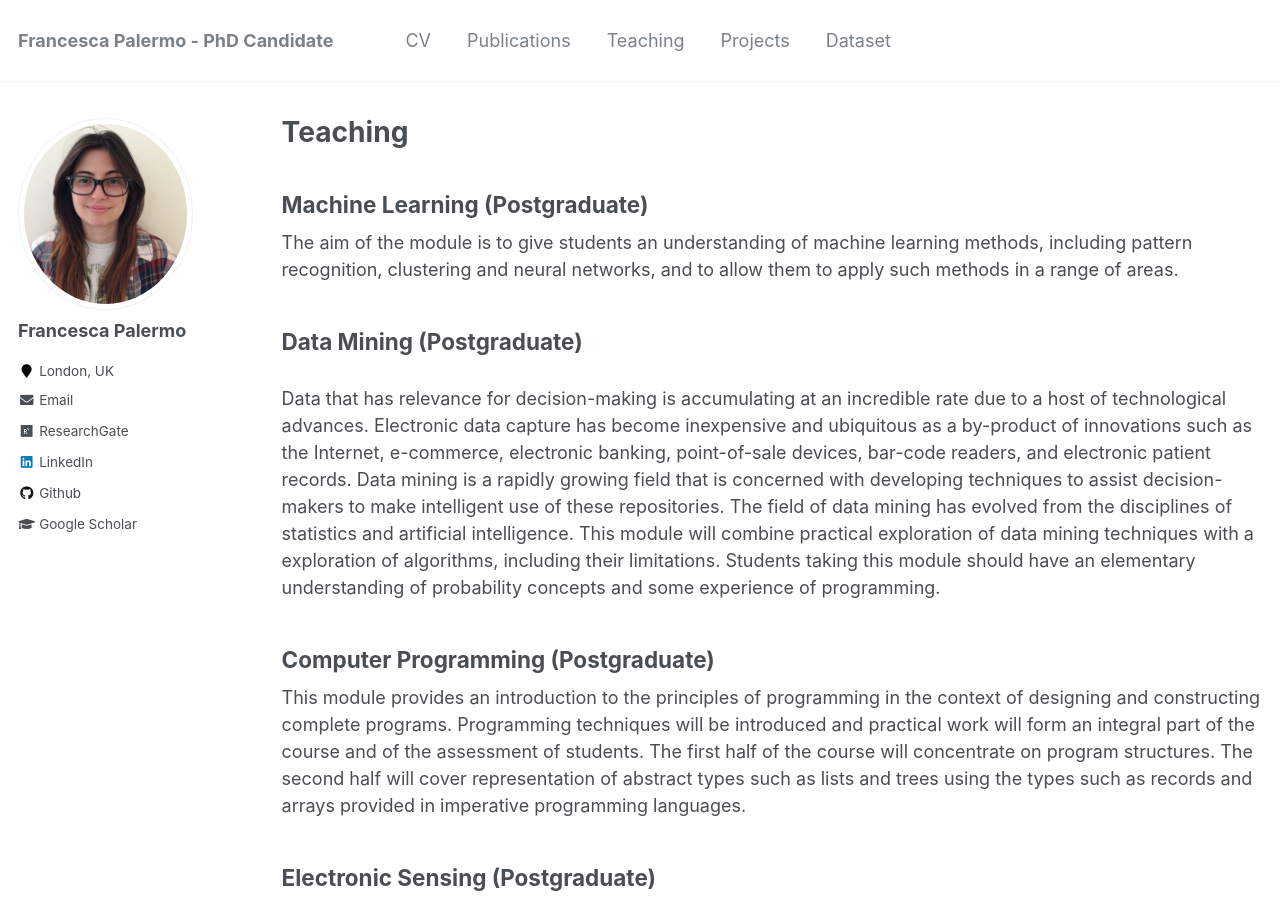
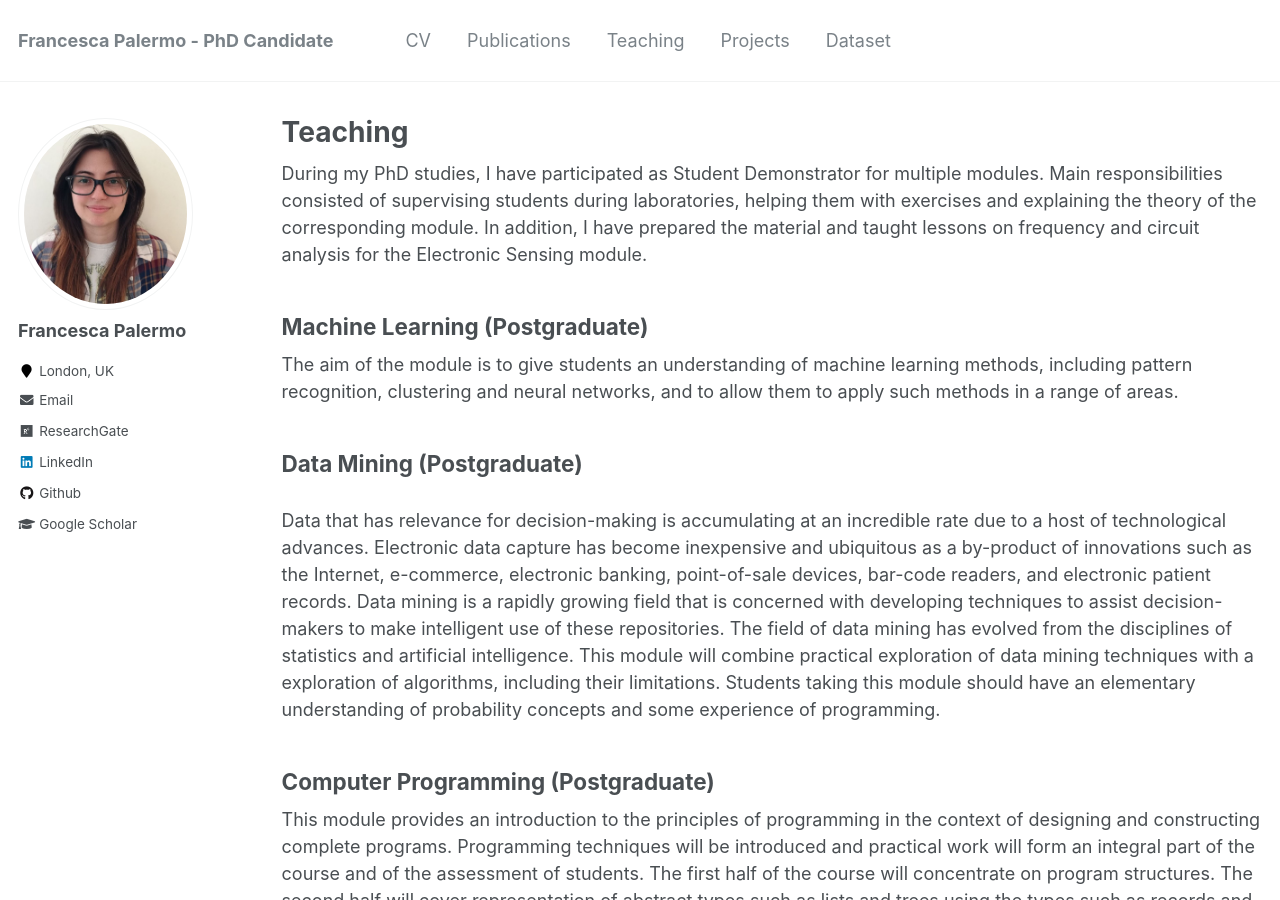
Before and after one commit to francescapalermo/francescapalermo.github.io, a Jekyll site: the page built from _pages/teaching.html, in a window 1280 px wide and 900 px high. Built offline with Jekyll 4.4.1, drawn with Linux system fonts in a browser that asks for light colours.

Commit message:
Update teaching.html

```diff
--- a/_pages/teaching.html
+++ b/_pages/teaching.html
@@ -4,6 +4,11 @@ title: "Teaching"
 permalink: /teaching/
 author_profile: true
 ---
+
+During my PhD studies, I have participated as Student Demonstrator for multiple modules.
+Main responsibilities consisted of supervising students during laboratories, helping them with exercises and explaining the theory of the corresponding module.
+In addition, I have prepared the material and taught lessons on frequency and circuit analysis for the Electronic Sensing module.
+
 
 <h2>Machine Learning (Postgraduate)</h2>
 	The aim of the module is to give students an understanding of machine learning methods, including pattern recognition, clustering and neural networks,
```
